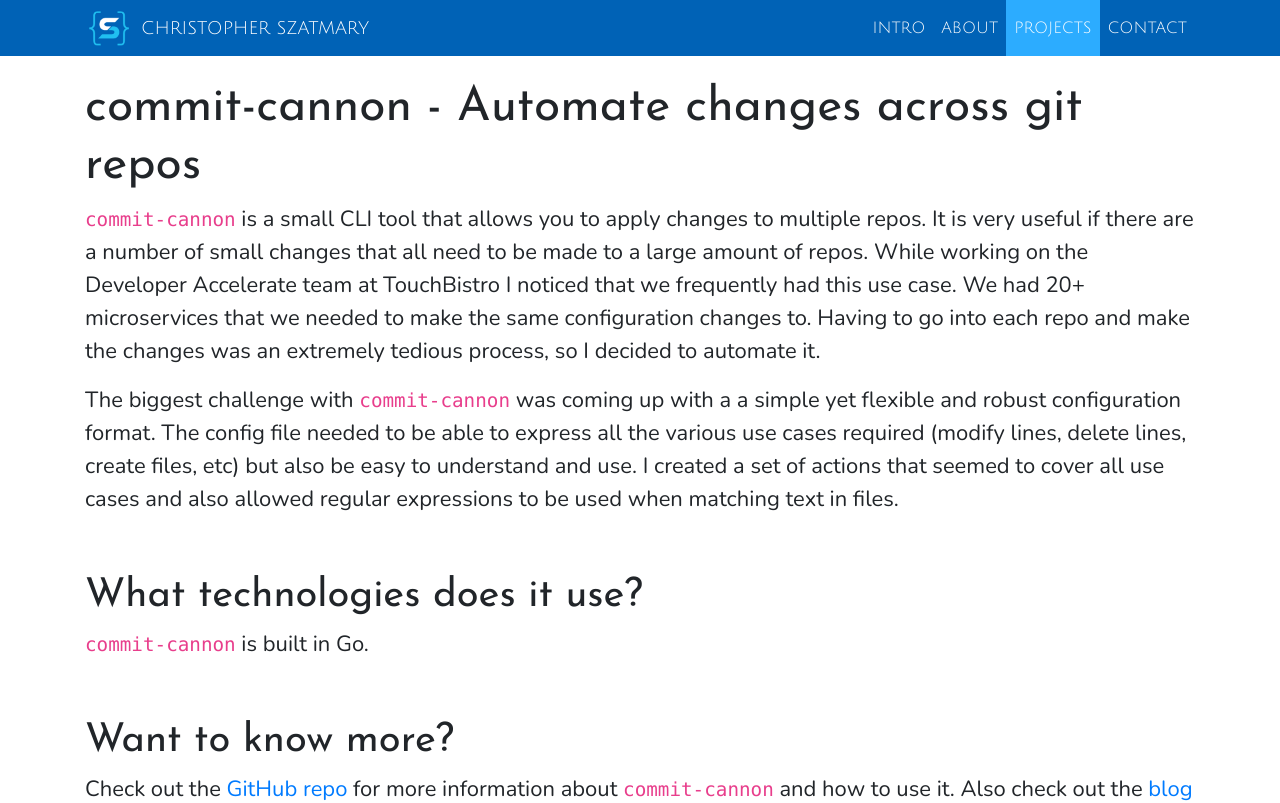
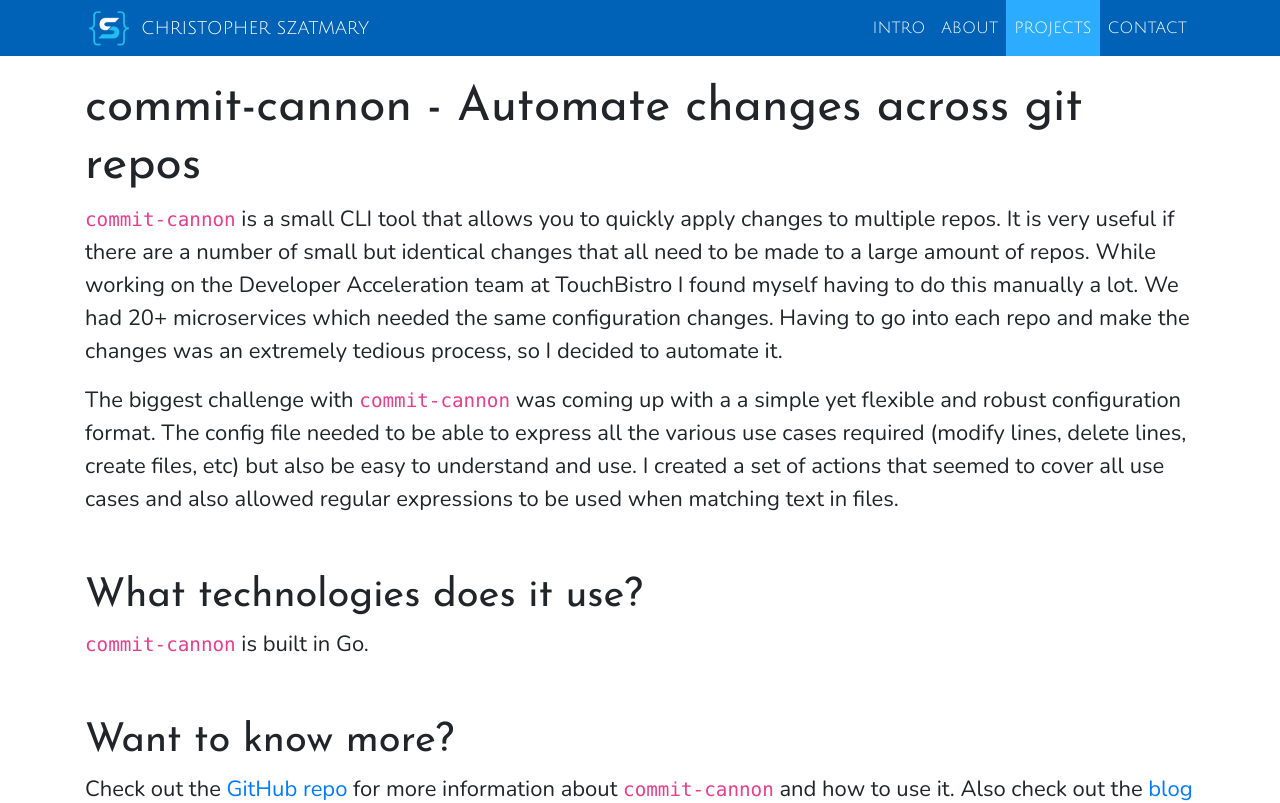
Before and after one commit to cszatmary/personal-website, a Next.js app: page /projects/cannon in a window 1280 px wide. Shown: the top 803 px of the page. Built offline with nearby package versions, Linux system fonts and the light colour scheme.

Commit message:
Cleanup and edit projects content (#16)
* Fix derps

* Remove new form button

* Edit descriptions of projects

```diff
--- a/src/data/projects.ts
+++ b/src/data/projects.ts
@@ -32,8 +32,8 @@ const tbProject: Project = {
   imageAlt: "tb CLI",
   sections: {
     main: [
-      `$(code, tb) is a tool design to make it really easy to run services locally through
-      docker. It automatically takes care of grabbing the latest version of a service, building
+      `$(code, tb) is a tool designed to make it really easy to run services locally through
+      Docker. It automatically takes care of grabbing the latest version of a service, building
       it if needed, performing any necessary actions before starting the service (ex: database
       migrations). It can run groups of services that are defined in a playlist. It can also run
       iOS applications in the iOS simulator if you are on macOS. I helped build $(code, tb)
@@ -41,23 +41,23 @@ const tbProject: Project = {
       `$(code, tb) was a great learning experience with regards to how to design a good
       program and evolve it over time. When it was first built our goal was to have a good
       internal tool that worked for TouchBistro developers for their specific use cases.
-      However, later on we saw how useful and effective $(code, tb) was and we wanted to
-      share it with the rest of the world so we decided to open source it. This presented the
-      challenge of how to generalize all the functionality so it didn&apos;t assume anything
-      specific about TouchBistro. The forced us to design a good interface that was easy to use
-      out of the box but also allowed for customization where necessary.`,
+      Later on we saw how useful and effective $(code, tb) was. We wanted to share it with the
+      rest of the world so we decided to open source it. This presented the challenge of how to
+      generalize all the functionality so it didn't assume anything specific about TouchBistro.
+      This forced us to design a good interface that was easy to use out of the box but also
+      allowed for customization where necessary.`,
     ],
     technologies: [
       `$(code, tb) is built in Go. Go is a great language for writing CLI tools. It is simple
       and easy to learn but fast and powerful. This was the first time I ever used Go and
       working on a non-trivial program like $(code, tb) helped me get really comfortable
       with it.`,
-      `$(code, tb) also heavily relies on docker and docker-compose. Docker allows it so that
-      $(code, tb) can be language agnostic. It does not matter if your service is written in
-      Go, Ruby, JavaScript, etc, as long as it can run in a docker container $(code, tb) can
-      run it. This was a great opportunity to get really familiar with docker since I needed a
-      solid understanding of of how docker works in order to implement the desired functionality
-      in tb.`,
+      `$(code, tb) also heavily relies on Docker and docker-compose. Since it uses Docker,
+      $(code, tb) is language agnostic. It does not matter if your service is written in
+      Go, Ruby, JavaScript, etc. As long as it can run in a Docker container $(code, tb) can
+      run it. This was a great opportunity to get really familiar with Docker since I needed a
+      solid understanding of of how Docker works in order to implement the desired functionality
+      in $(code, tb).`,
     ],
     links: [
       `Check out the $(link, GITHUB_REPO) for more information about $(code, tb) and how to use it.
@@ -88,10 +88,10 @@ const cannonProject: Project = {
   title: "commit-cannon - Automate changes across git repos",
   sections: {
     main: [
-      `$(code, commit-cannon) is a small CLI tool that allows you to apply changes to multiple repos.
-      It is very useful if there are a number of small changes that all need to be made to a large amount of repos.
-      While working on the Developer Accelerate team at TouchBistro I noticed that we frequently had this use case.
-      We had 20+ microservices that we needed to make the same configuration changes to.
+      `$(code, commit-cannon) is a small CLI tool that allows you to quickly apply changes to multiple repos.
+      It is very useful if there are a number of small but identical changes that all need to be made to a large amount of repos.
+      While working on the Developer Acceleration team at TouchBistro I found myself having to do this manually a lot.
+      We had 20+ microservices which needed the same configuration changes.
       Having to go into each repo and make the changes was an extremely tedious process, so I decided to automate it.`,
       `The biggest challenge with $(code, commit-cannon) was coming up with a a simple yet flexible and robust configuration format.
       The config file needed to be able to express all the various use cases required (modify lines, delete lines, create files, etc)
--- a/src/pages/projects/[project].tsx
+++ b/src/pages/projects/[project].tsx
@@ -1,4 +1,4 @@
-import React, { FunctionComponent } from "react";
+import React, { FunctionComponent, ReactNode } from "react";
 import { GetStaticPaths, GetStaticProps } from "next";
 import Link from "next/link";
 import { Container } from "reactstrap";
@@ -25,7 +25,7 @@ interface Props {
 const ProjectPage: FunctionComponent<Props> = (props) => {
   const { project } = props;
 
-  let img: React.ReactNode = null;
+  let img: ReactNode = null;
   if (project.image) {
     img = (
       <img
```
Also changed, not shown: src/pages/about.tsx (+7 -7 lines), src/pages/contact.tsx (+6 -5 lines).
